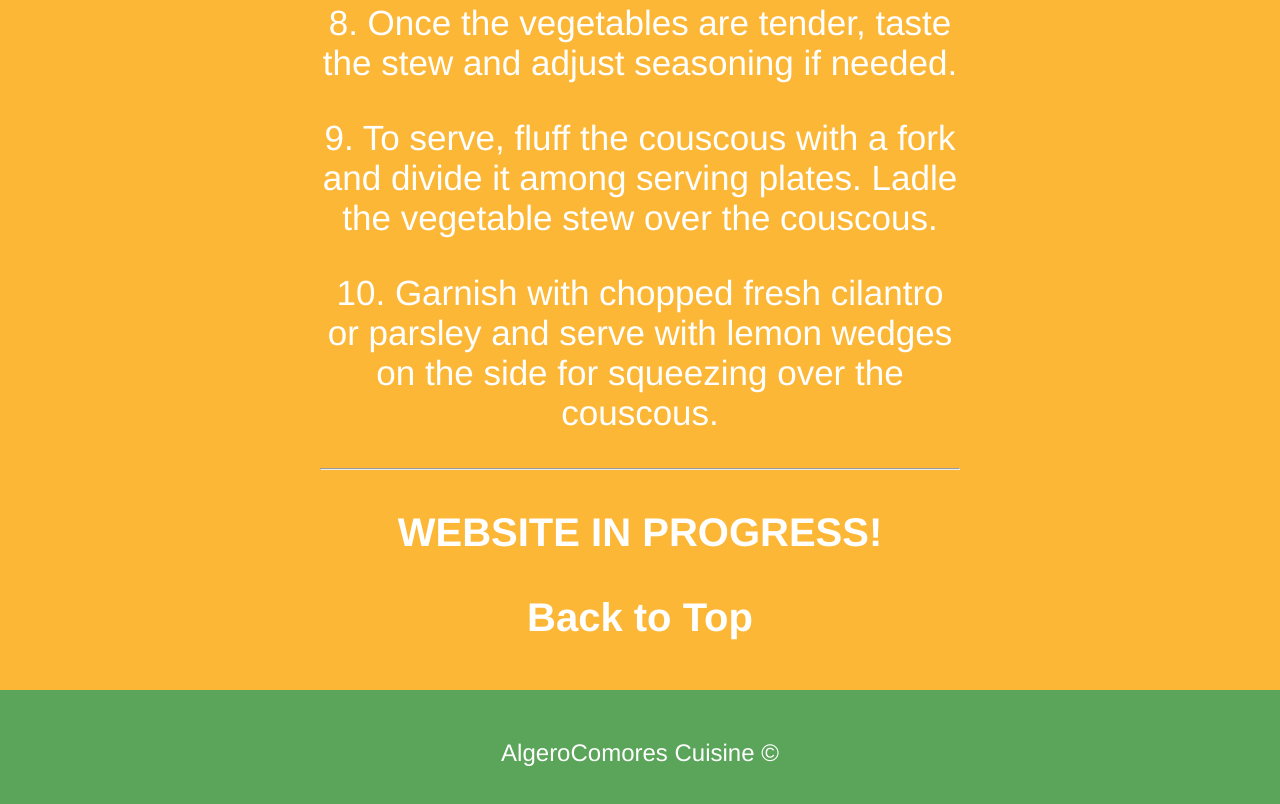
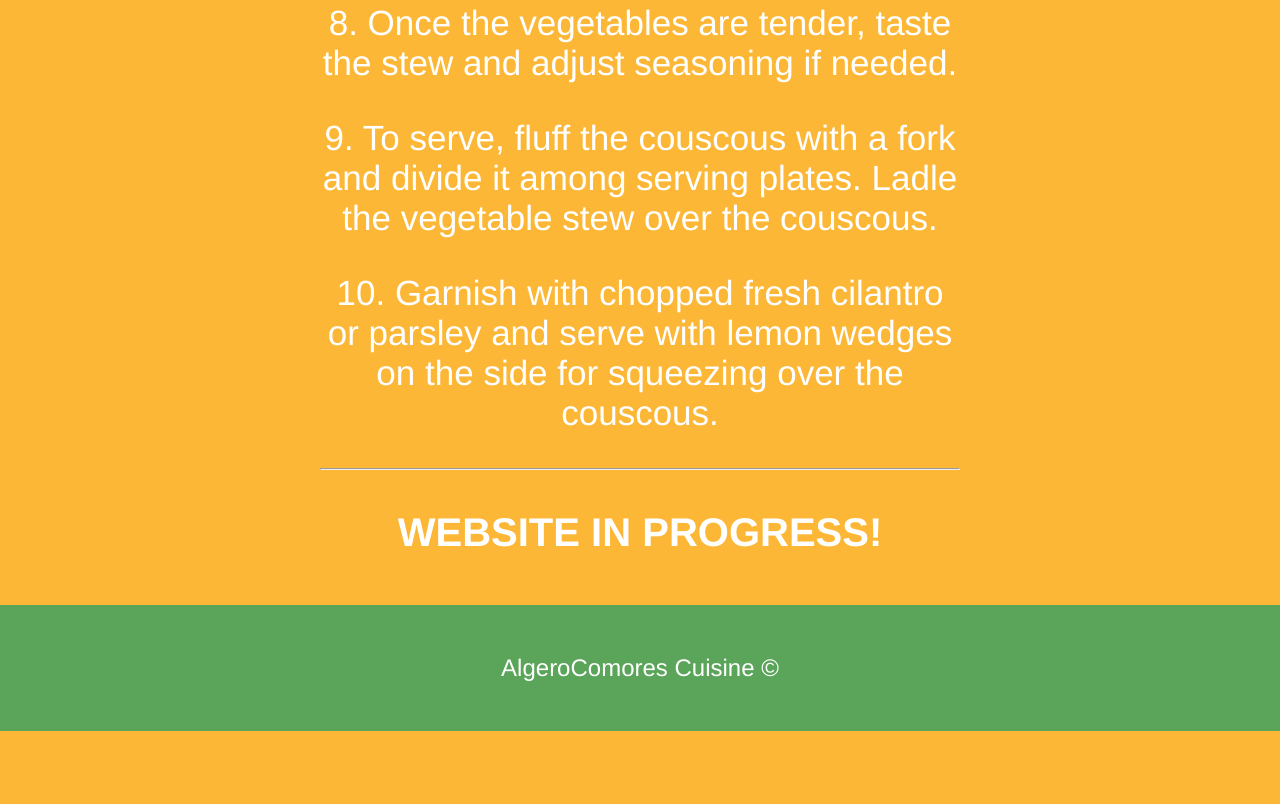
Before and after one commit to AlgeroComores/AlgeroCommoresCuisine, a plain HTML site: page index.html in a window 1280 px wide. Shown: the part 3042-3846 px from the top of the page. After the commit the page ends 3773 px from the top, so only its background shows below. Drawn offline with Linux system fonts and the light colour scheme.

Commit message:
Update index.html

```diff
--- a/index.html
+++ b/index.html
@@ -91,7 +91,6 @@ Lemon wedges, for serving
       <p class="msg">
         WEBSITE IN PROGRESS!
       </p>
-      <a href="index.html" class="ranlink">Back to Top</a>
     </div>
 
     <div class="footer">
```
